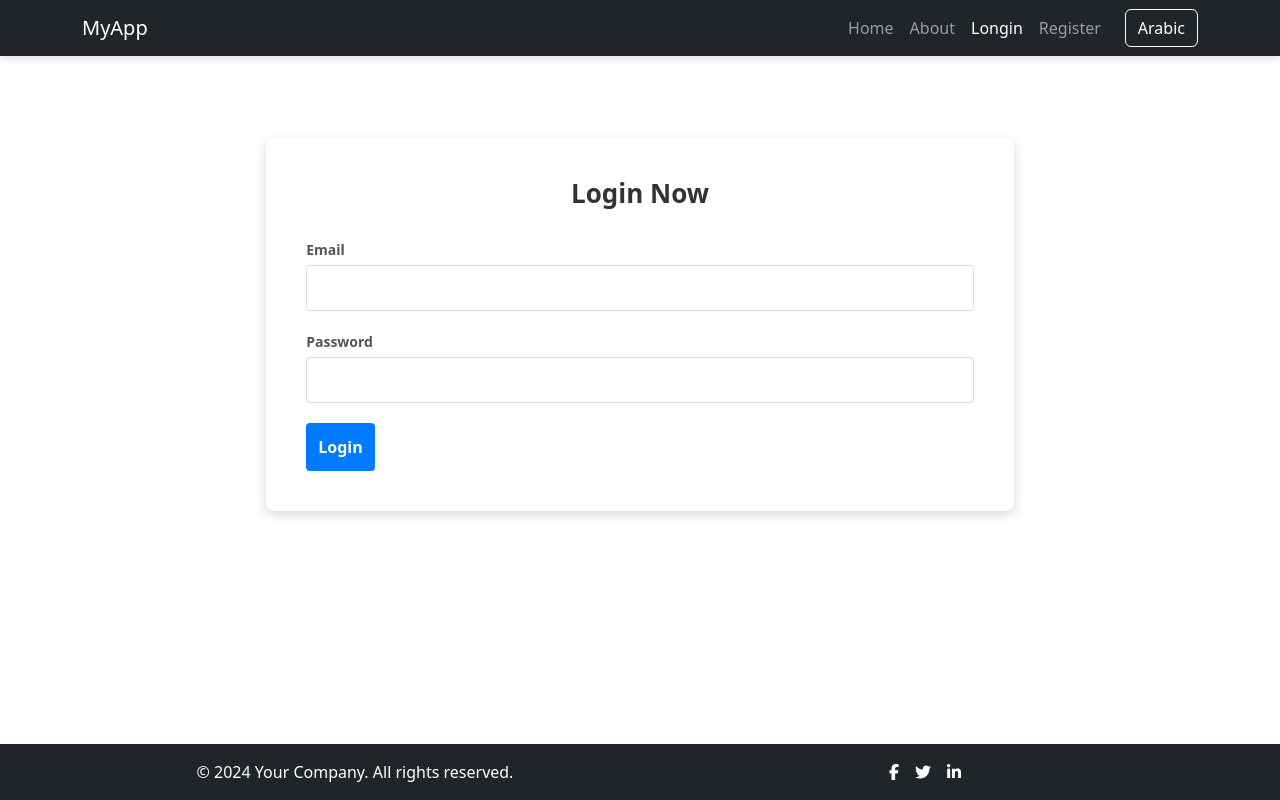
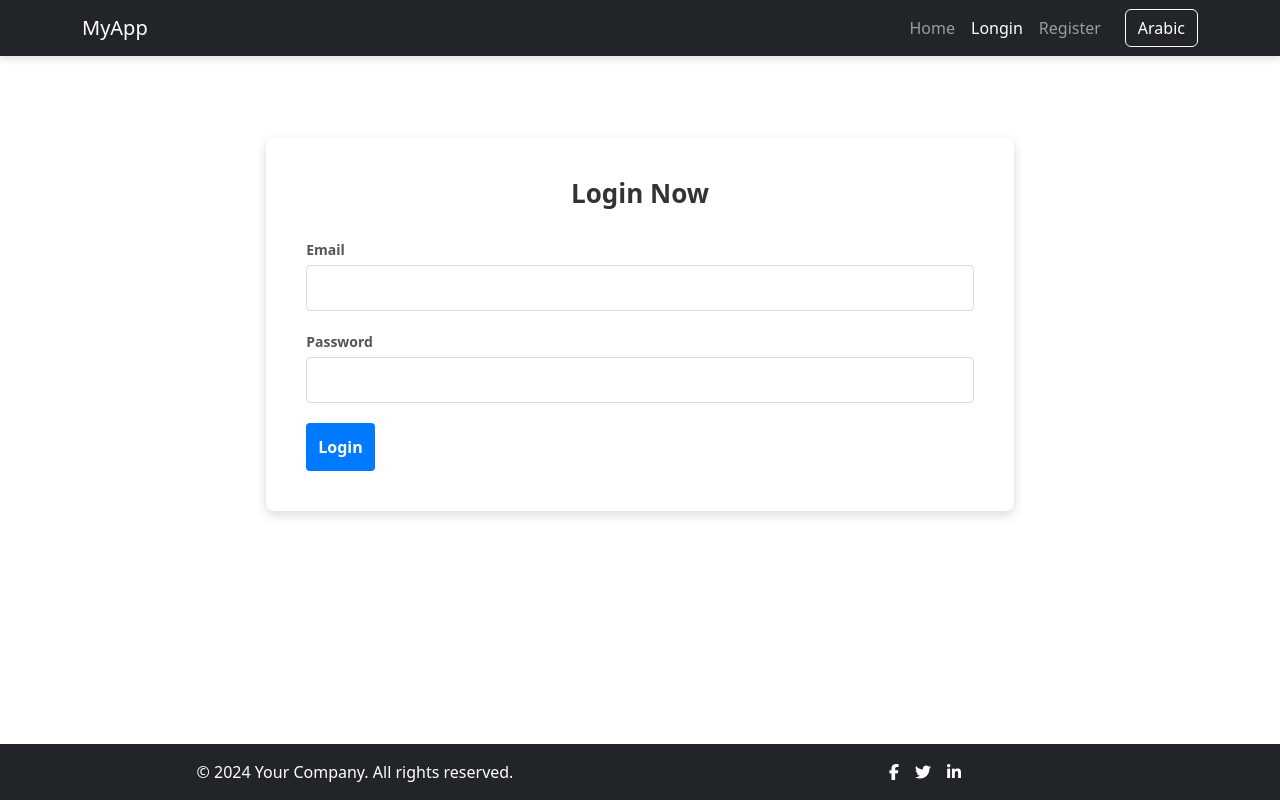
Before and after one commit to eldiaby/Project-e-learning-react, a React (Vite) app: page /login in a window 1280 px wide. Built offline with nearby package versions, Linux system fonts and the light colour scheme.

Commit message:
finalversion

```diff
--- a/src/Components/Navbar/Navbar.jsx
+++ b/src/Components/Navbar/Navbar.jsx
@@ -8,8 +8,9 @@ import { logout } from '../../Store/Slices/isLogginInSlice';
 export default function Navbar() {
     const cartCount = useSelector((state) => state.cartSlice.cartCount);
     const myLang = useSelector((state) => state.LanguageSlice.language);
+    const userRole = useSelector((state) => state.authSlice.role);
     const translate = useSelector((state) => state.LanguageSlice.translation);
-    const isLoggedIn = useSelector((state) => state.authSlice.isLoggedIn); // استخدام useSelector للتحقق من حالة تسجيل الدخول
+    const isLoggedIn = useSelector((state) => state.authSlice.isLoggedIn);
     const dispatch = useDispatch();
     const navigate = useNavigate();
 
@@ -45,12 +46,19 @@ export default function Navbar() {
                         <li className="nav-item">
                                         <NavLink to="/" className={`nav-link ${style.navLink}`} activeClassName={style.navLinkActive}>{translate.home}</NavLink>
                                     </li>
+                            {userRole === "admin" && (
+                                <>
                                     <li className="nav-item">
-                                <NavLink to="/about" className={`nav-link ${style.navLink}`} activeClassName={style.navLinkActive}>{translate.about}</NavLink>
+                                        <NavLink to="/admin" className={`nav-link ${style.navLink}`} activeClassName={style.navLinkActive}>admin</NavLink>
                                     </li>
+                                    <li className="nav-item">
+                                        <NavLink to="/admin/products" className={`nav-link ${style.navLink}`} activeClassName={style.navLinkActive}>{translate.manageProducts}</NavLink>
+                                    </li>
+                                </>
+                            )}
+                            {userRole === "user" && (
+                                <>
 
-                            {isLoggedIn ? (
-                                <>
                                     <li className="nav-item">
                                         <NavLink to="/cart" className={`nav-link ${style.navLink}`} activeClassName={style.navLinkActive}>
                                             <div className={style.cartIconWrapper}>
@@ -66,11 +74,9 @@ export default function Navbar() {
                                             <i className="fa-solid fa-heart fs-4 text-danger"></i>
                                         </NavLink>
                                     </li>
-                                    <li className="nav-item">
-                                        <button className={`nav-link ${style.navLink} ${style.logoutButton}`} onClick={handleLogout}>{translate.logout}</button>
-                                    </li>
                                 </>
-                            ) : (
+                            )}
+                            {!isLoggedIn && (
                                 <>
                                     <li className="nav-item">
                                         <NavLink to="/login" className={`nav-link ${style.navLink}`} activeClassName={style.navLinkActive}>{translate.login}</NavLink>
@@ -79,6 +85,11 @@ export default function Navbar() {
                                         <NavLink to="/register" className={`nav-link ${style.navLink}`} activeClassName={style.navLinkActive}>{translate.register}</NavLink>
                                     </li>
                                 </>
+                            )}
+                            {isLoggedIn && (
+                                <li className="nav-item">
+                                    <button className={`nav-link ${style.navLink} ${style.logoutButton}`} onClick={handleLogout}>{translate.logout}</button>
+                                </li>
                             )}
                             <li className="nav-item">
                                 <button className={`btn btn-outline-info ${style.langButton}`} onClick={toggleLang}>
--- a/src/Pages/Login/Login.jsx
+++ b/src/Pages/Login/Login.jsx
@@ -4,9 +4,8 @@ import axios from 'axios';
 import * as Yup from 'yup';
 import { useNavigate } from 'react-router-dom';
 import { useDispatch } from 'react-redux';
-import { login as loginAction } from '../../Store/Slices/isLogginInSlice';
-import styles from './Login.module.css';  // Assuming you have a CSS module like Register
-
+import {  loginAction } from '../../Store/Slices/isLogginInSlice';
+import styles from './Login.module.css';
 export default function Login() {
     const dispatch = useDispatch();
     const [isLoading, setisLoading] = useState(false);
@@ -16,29 +15,35 @@ export default function Login() {
     async function handleLogin(values) {
         setisLoading(true);
         setErrorMsg(null);
-        console.log(values);
-        if(values.email.includes("@admin")){
-            if(values.email=="admin123@admin.com"&& values.password=="123"){
-                    navigate("/admin")
+
+        try {
+            if (values.email.includes("@admin")) {
+                if (values.email === "admin123@admin.com" && values.password === "123") {
+                    dispatch(loginAction("admin"));
+                    localStorage.setItem("userToken", "adminToken"); // Set a token or identifier for admin
+                    navigate("/admin");
+                } else {
+                    setErrorMsg("Invalid admin credentials.");
+                    setisLoading(false);
+                }
+            } else {
+                // Perform the user login request
+                const { data } = await axios.post('https://ecommerce.routemisr.com/api/v1/auth/signin', values);
+
+                if (data.message === 'success') {
+                    localStorage.setItem("userToken", data.token);
+                    dispatch(loginAction("user")); // Dispatch login action for user
+                    navigate('/');
+                } else {
+                    setErrorMsg(data.message);
+                }
             }
-
-        }else{
-            let { data } = await axios.post('https://ecommerce.routemisr.com/api/v1/auth/signin', values).catch(
-                (err) => {
-                    console.log(err);
-                    setisLoading(false);
-                    setErrorMsg(err.response.data.message);
-                }
-            );
-
-            if (data.message === 'success') {
-                setisLoading(false);
-                localStorage.setItem("userToken", data.token);
-                navigate('/');
-                dispatch(loginAction());
-            }
+        } catch (err) {
+            console.error("Login error:", err);
+            setErrorMsg(err.response?.data?.message || "An unexpected error occurred");
+        } finally {
+            setisLoading(false);
         }
-
     }
 
     let mySchema = Yup.object({
--- a/src/Store/Slices/isLogginInSlice.jsx
+++ b/src/Store/Slices/isLogginInSlice.jsx
@@ -2,21 +2,23 @@ import { createSlice } from "@reduxjs/toolkit";
 
 const INITIAL_STATE = {
     isLoggedIn: localStorage.getItem('userToken'),
+    role: null,
 };
 
 const authSlice = createSlice({
     name: "auth",
     initialState: INITIAL_STATE,
     reducers: {
-        login: (state) => {
+        loginAction: (state, action) => {
             state.isLoggedIn = true;
+            state.role = action.payload;
         },
         logout: (state) => {
             state.isLoggedIn = false;
+            state.role = null;
         },
     },
 });
 
 export default authSlice.reducer;
-
-export const { login, logout } = authSlice.actions;
+export const { loginAction, logout } = authSlice.actions;
```
Lines whose indentation alone changed are shown as unchanged.
